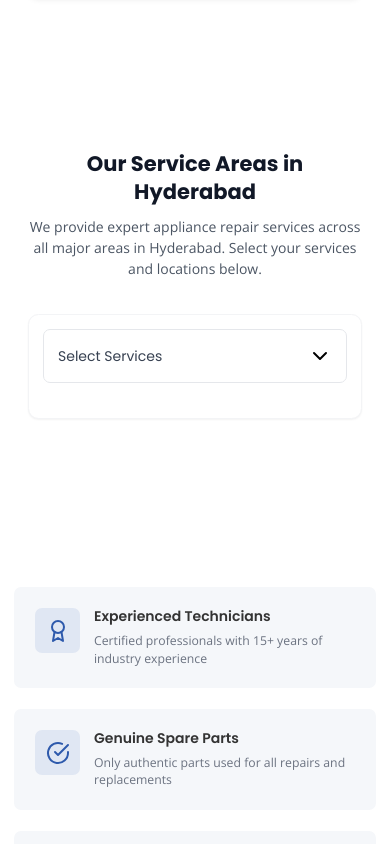
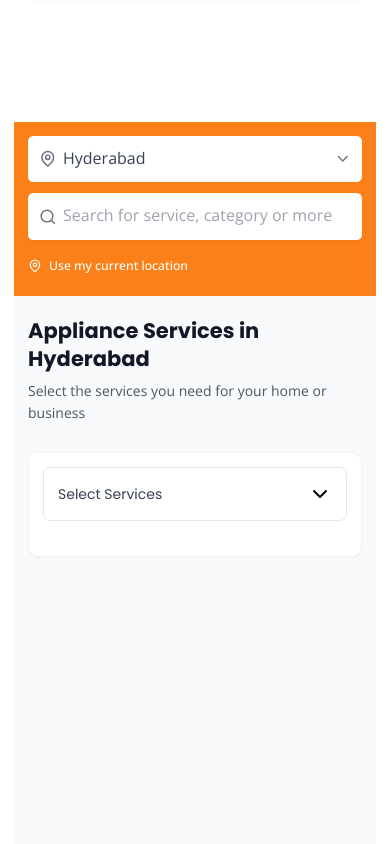
Before and after one commit to Sabafatima-9/Servicesquare, a React (Vite) app: page / in a window 390 px wide. Shown: the part 5840-6684 px from the top of the page. Built offline with nearby package versions, Linux system fonts and the light colour scheme.

Commit message:
feat: implement Swiggy-style service area and search UI
- Add new ServiceHeader component with location and search
- Update ServiceAreas to use new header
- Improve mobile responsiveness and UX
- Clean up unused code and fix TypeScript warnings

```diff
--- a/src/components/ServiceAreas.tsx
+++ b/src/components/ServiceAreas.tsx
@@ -1,11 +1,15 @@
-import { useState, useMemo } from 'react';
+import { useState, useMemo, useCallback } from 'react';
 import { Phone } from 'lucide-react';
 import ServiceSelection from './ServiceSelection';
+import ServiceHeader from './ServiceHeader';
 
 const PHONE = '7842595947';
 
 export default function ServiceAreas() {
   const [selectedServices, setSelectedServices] = useState<Record<string, string[]>>({});
+  const [currentLocation, setCurrentLocation] = useState('Hyderabad');
+  const [isLoadingLocation, setIsLoadingLocation] = useState(false);
+  const [searchQuery, setSearchQuery] = useState('');
 
   const handleServiceSelect = (serviceId: string, areas: string[]) => {
     setSelectedServices(prev => ({
@@ -13,6 +17,16 @@ export default function ServiceAreas() {
       [serviceId]: areas
     }));
   };
+
+  const handleLocationSelect = useCallback((location: string) => {
+    setCurrentLocation(location);
+    // You can add additional location handling logic here
+  }, []);
+
+  const handleSearch = useCallback((query: string) => {
+    setSearchQuery(query);
+    // Implement search functionality as needed
+  }, []);
 
   const selectedCount = useMemo(() => {
     return Object.values(selectedServices).reduce((sum, areas) => sum + areas.length, 0);
@@ -22,30 +36,52 @@ export default function ServiceAreas() {
     return Object.keys(selectedServices).filter(id => selectedServices[id].length > 0).length;
   }, [selectedServices]);
 
+  // Filter services based on search query
+  const filteredServices = useMemo(() => {
+    if (!searchQuery) return selectedServices;
+
+    const query = searchQuery.toLowerCase();
+    return Object.entries(selectedServices).reduce((acc, [serviceId, areas]) => {
+      const serviceName = serviceId.split('-').join(' ');
+      if (serviceName.includes(query)) {
+        acc[serviceId] = areas;
+      }
+      return acc;
+    }, {} as Record<string, string[]>);
+  }, [selectedServices, searchQuery]);
+
   return (
-    <section id="service-areas" className="py-8 sm:py-12 md:py-16 bg-white">
-      <div className="max-w-7xl mx-auto px-4 sm:px-6 lg:px-8">
-        <div className="text-center max-w-3xl mx-auto mb-10 sm:mb-12">
-          <h2 className="text-2xl sm:text-3xl md:text-4xl font-bold text-gray-900 mb-3">
-            Our Service Areas in Hyderabad
-          </h2>
-          <p className="text-base sm:text-lg text-gray-600">
-            We provide expert appliance repair services across all major areas in Hyderabad.
-            Select your services and locations below.
+    <div className="min-h-screen bg-gray-50">
+      {/* Swiggy-style Header */}
+      <ServiceHeader
+        onLocationSelect={handleLocationSelect}
+        onSearch={handleSearch}
+        currentLocation={currentLocation}
+        isLoadingLocation={isLoadingLocation}
+      />
+
+      {/* Main Content */}
+      <main className="max-w-7xl mx-auto px-4 sm:px-6 lg:px-8 py-6">
+        <div className="mb-8">
+          <h1 className="text-2xl font-bold text-gray-900 mb-2">
+            Appliance Services in {currentLocation}
+          </h1>
+          <p className="text-gray-600">
+            Select the services you need for your home or business
           </p>
         </div>
 
-        <div className="bg-white rounded-xl shadow-sm border border-gray-100 overflow-hidden mb-8">
+        <div className="bg-white rounded-xl shadow-sm border border-gray-100 overflow-hidden">
           <div className="p-4 sm:p-6">
             <ServiceSelection
               onServiceSelect={handleServiceSelect}
-              selectedServices={selectedServices}
+              selectedServices={filteredServices}
             />
           </div>
         </div>
 
         {selectedCount > 0 && (
-          <div className="bg-gradient-to-r from-blue-600 to-blue-700 rounded-xl p-6 sm:p-8 shadow-lg">
+          <div className="mt-8 bg-gradient-to-r from-blue-600 to-blue-700 rounded-xl p-6 sm:p-8 shadow-lg">
             <div className="flex flex-col md:flex-row md:items-center md:justify-between gap-6">
               <div className="text-white">
                 <h3 className="text-xl font-bold mb-2">Ready to book your service?</h3>
@@ -76,7 +112,7 @@ export default function ServiceAreas() {
             </div>
           </div>
         )}
-      </div>
-    </section>
+      </main>
+    </div>
   );
 }
--- /dev/null
+++ b/src/components/ServiceHeader.tsx
@@ -0,0 +1,199 @@
+import { useState, useRef, useEffect } from 'react';
+import { MapPin, Search, ChevronDown, X, Loader2 } from 'lucide-react';
+
+// Extend the Window interface to include the geolocation property
+declare global {
+  interface Window {
+    geolocation?: Geolocation;
+  }
+}
+
+interface ServiceHeaderProps {
+  onLocationSelect: (location: string) => void;
+  onSearch: (query: string) => void;
+  currentLocation: string;
+  isLoadingLocation: boolean;
+}
+
+export default function ServiceHeader({
+  onLocationSelect,
+  onSearch,
+  currentLocation,
+  isLoadingLocation
+}: ServiceHeaderProps) {
+  const [showLocationDropdown, setShowLocationDropdown] = useState(false);
+  const [searchQuery, setSearchQuery] = useState('');
+  const [locationInput, setLocationInput] = useState(currentLocation || '');
+  const dropdownRef = useRef<HTMLDivElement>(null);
+
+  // Sample locations - replace with your actual locations data
+  const locations = [
+    'Banjara Hills', 'Jubilee Hills', 'Gachibowli', 'Hitech City', 'Kondapur',
+    'Madhapur', 'Financial District', 'Nanakramguda', 'Manikonda', 'Kukatpally'
+  ];
+
+  const filteredLocations = locations.filter(loc =>
+    loc.toLowerCase().includes(locationInput.toLowerCase())
+  );
+
+  useEffect(() => {
+    function handleClickOutside(event: MouseEvent) {
+      if (dropdownRef.current && !dropdownRef.current.contains(event.target as Node)) {
+        setShowLocationDropdown(false);
+      }
+    }
+
+    document.addEventListener('mousedown', handleClickOutside);
+    return () => {
+      document.removeEventListener('mousedown', handleClickOutside);
+    };
+  }, []);
+
+  const handleLocationSelect = (location: string) => {
+    setLocationInput(location);
+    onLocationSelect(location);
+    setShowLocationDropdown(false);
+  };
+
+  const handleUseCurrentLocation = () => {
+    if (navigator.geolocation) {
+      // The loading state is handled by the parent component through the isLoadingLocation prop
+      navigator.geolocation.getCurrentPosition(
+        (position) => {
+          // In a real app, you would reverse geocode these coordinates
+          const location = 'Current Location';
+          setLocationInput(location);
+          onLocationSelect(location);
+        },
+        (error) => {
+          console.error('Error getting location:', error);
+          // Fallback to a default location
+          const location = 'Hyderabad';
+          setLocationInput(location);
+          onLocationSelect(location);
+        }
+      );
+    } else {
+      // Browser doesn't support Geolocation
+      const location = 'Hyderabad';
+      setLocationInput(location);
+      onLocationSelect(location);
+    }
+  };
+
+  return (
+    <div className="bg-[#fc8019] w-full py-4 px-4 sm:px-6 lg:px-8">
+      <div className="max-w-7xl mx-auto">
+        <div className="space-y-3">
+          {/* Location Input */}
+          <div className="relative" ref={dropdownRef}>
+            <div
+              className="flex items-center bg-white rounded-md p-3 shadow-sm cursor-pointer"
+              onClick={() => setShowLocationDropdown(!showLocationDropdown)}
+            >
+              <MapPin className="h-5 w-5 text-gray-500 mr-2 flex-shrink-0" />
+              <input
+                type="text"
+                className="flex-1 outline-none text-gray-700 placeholder-gray-400 bg-transparent"
+                placeholder="Enter your service area"
+                value={locationInput}
+                onChange={(e) => setLocationInput(e.target.value)}
+                onClick={(e) => {
+                  e.stopPropagation();
+                  setShowLocationDropdown(true);
+                }}
+              />
+              {isLoadingLocation ? (
+                <Loader2 className="h-5 w-5 text-gray-400 animate-spin" />
+              ) : (
+                <ChevronDown className={`h-5 w-5 text-gray-500 transition-transform ${showLocationDropdown ? 'rotate-180' : ''}`} />
+              )}
+            </div>
+
+            {/* Location Dropdown */}
+            {showLocationDropdown && (
+              <div className="absolute z-10 mt-1 w-full bg-white rounded-md shadow-lg max-h-60 overflow-auto">
+                <div className="p-2 border-b">
+                  <div className="relative">
+                    <Search className="absolute left-3 top-3 h-4 w-4 text-gray-400" />
+                    <input
+                      type="text"
+                      className="w-full pl-10 pr-4 py-2 border border-gray-200 rounded-md focus:ring-2 focus:ring-orange-500 focus:border-transparent"
+                      placeholder="Search for area"
+                      value={locationInput}
+                      onChange={(e) => setLocationInput(e.target.value)}
+                      autoFocus
+                    />
+                  </div>
+                </div>
+
+                <div className="py-1">
+                  {filteredLocations.length > 0 ? (
+                    filteredLocations.map((location) => (
+                      <div
+                        key={location}
+                        className="px-4 py-2.5 hover:bg-gray-50 cursor-pointer flex items-center"
+                        onClick={() => handleLocationSelect(location)}
+                      >
+                        <MapPin className="h-4 w-4 text-gray-500 mr-3" />
+                        <span className="text-gray-700">{location}</span>
+                      </div>
+                    ))
+                  ) : (
+                    <div className="px-4 py-3 text-sm text-gray-500">
+                      No areas found. Try a different search.
+                    </div>
+                  )}
+                </div>
+              </div>
+            )}
+          </div>
+
+          {/* Search Input */}
+          <div className="flex items-center bg-white rounded-md p-3 shadow-sm">
+            <Search className="h-5 w-5 text-gray-500 mr-2" />
+            <input
+              type="text"
+              className="flex-1 outline-none text-gray-700 placeholder-gray-400"
+              placeholder="Search for service, category or more"
+              value={searchQuery}
+              onChange={(e) => {
+                setSearchQuery(e.target.value);
+                onSearch(e.target.value);
+              }}
+            />
+            {searchQuery && (
+              <button
+                className="ml-2 text-gray-400 hover:text-gray-600"
+                onClick={() => {
+                  setSearchQuery('');
+                  onSearch('');
+                }}
+              >
+                <X className="h-5 w-5" />
+              </button>
+            )}
+          </div>
+
+          {/* Current Location Button */}
+          <button
+            className="flex items-center text-white text-sm font-medium py-2"
+            onClick={handleUseCurrentLocation}
+          >
+            {isLoadingLocation ? (
+              <>
+                <Loader2 className="h-4 w-4 mr-2 animate-spin" />
+                Detecting location...
+              </>
+            ) : (
+              <>
+                <MapPin className="h-4 w-4 mr-2" />
+                Use my current location
+              </>
+            )}
+          </button>
+        </div>
+      </div>
+    </div>
+  );
+}
```
